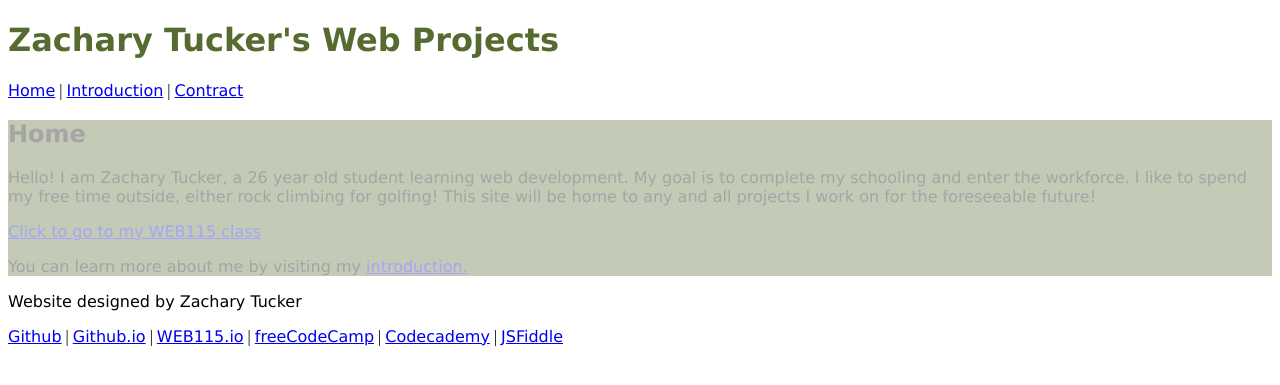
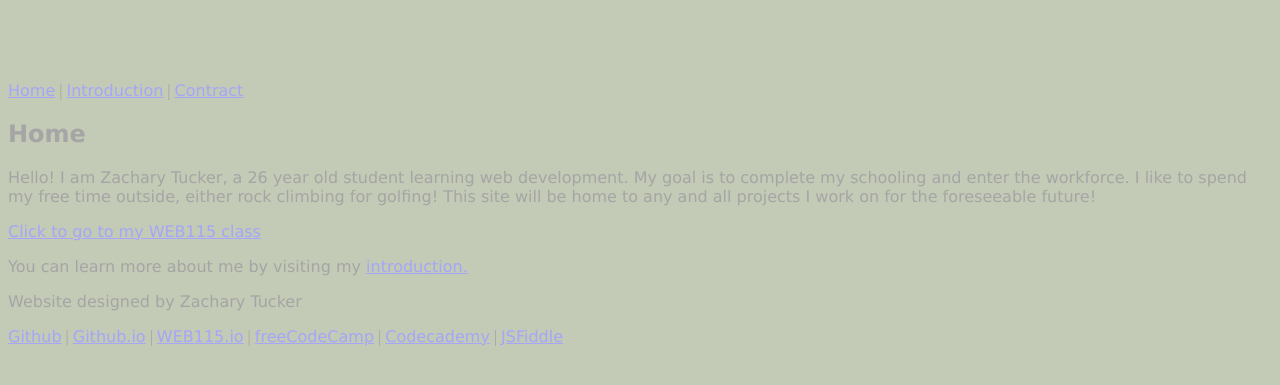
Before and after one commit to theboxmaker/theboxmaker.github.io, a PHP site: page /index.html in a window 1280 px wide. Shown: the top 385 px of the page. Run offline with PHP 8.4, Linux system fonts and the light colour scheme.

Commit message:
color change targeting html

```diff
--- a/web115/styles/default.css
+++ b/web115/styles/default.css
@@ -1,4 +1,4 @@
-main{
+html {
     background-color: darkolivegreen;
     opacity: 35%
 }
```
